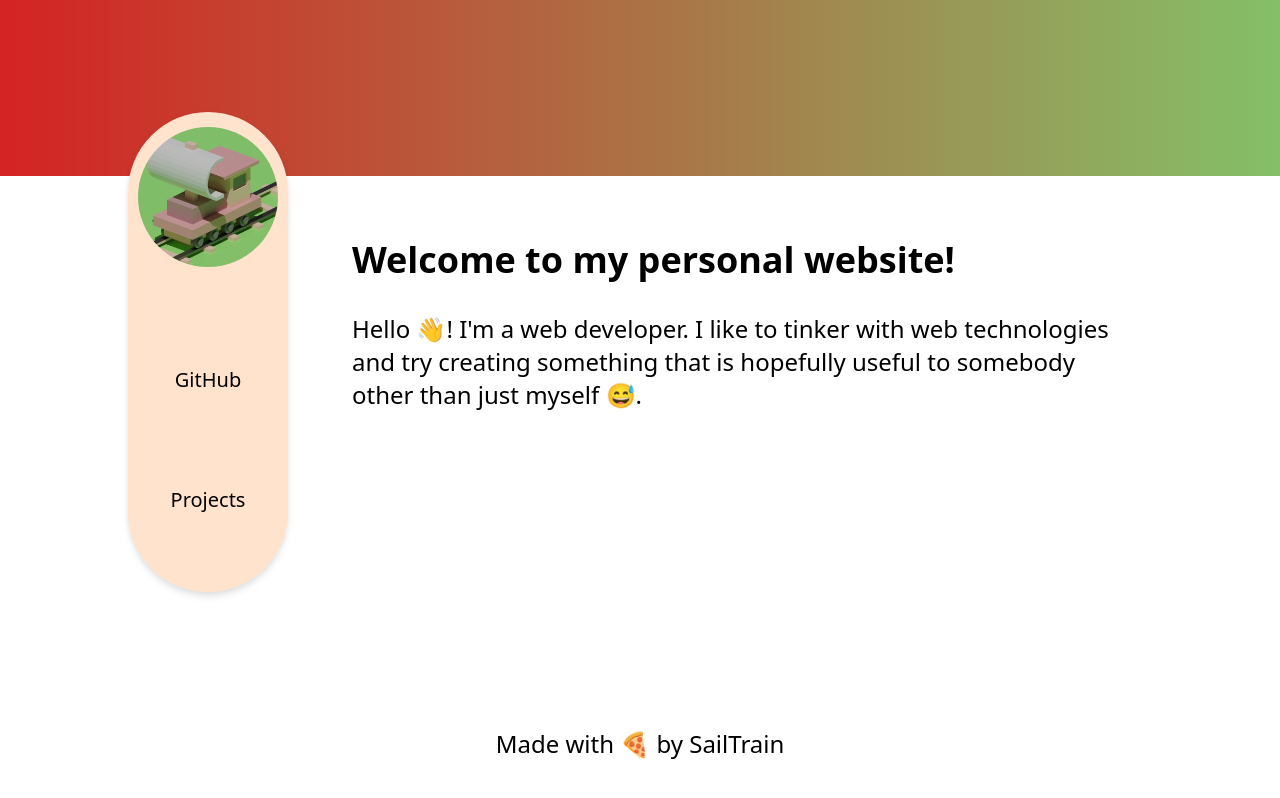
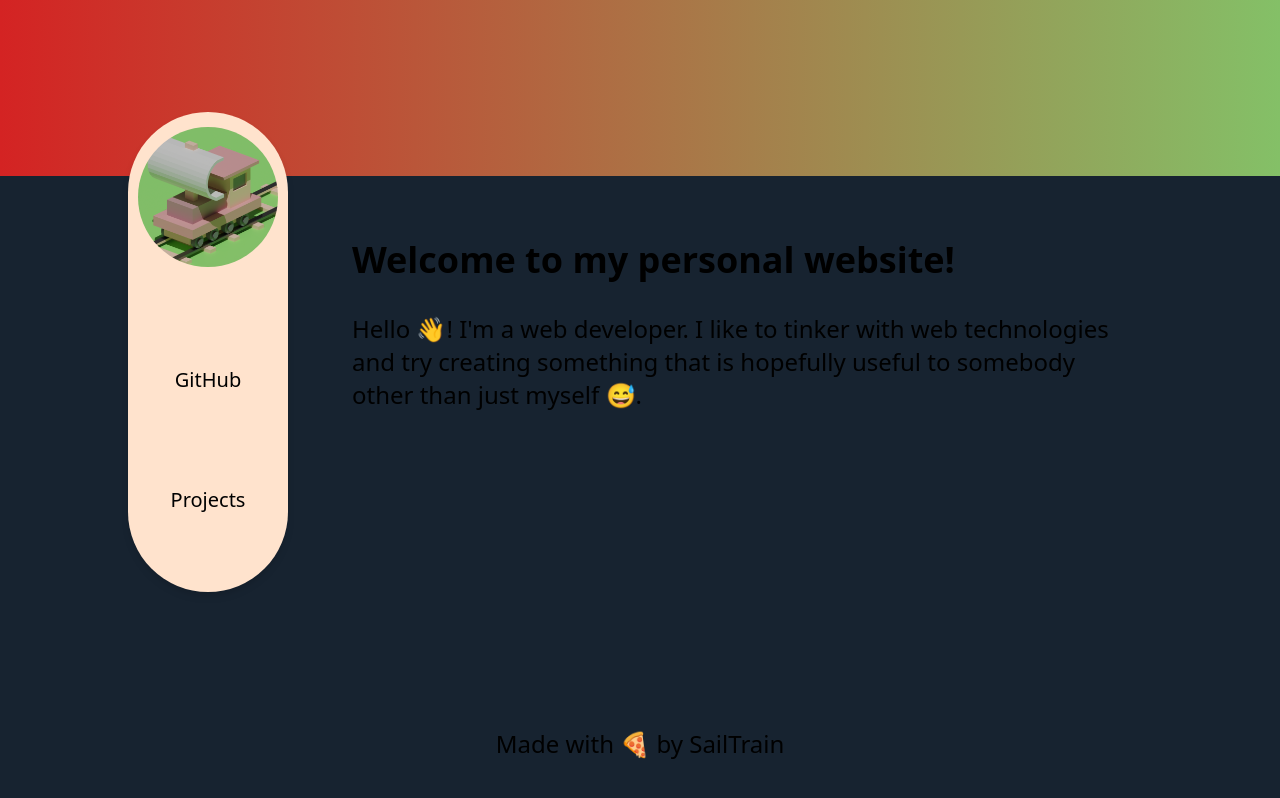
Before and after one commit to ludovico-chiavelli/sailtrain, a Next.js app: page / in a window 1280 px wide. Built offline with nearby package versions, Linux system fonts and the light colour scheme; some icons are missing.

Commit message:
make background dark

```diff
--- a/styles/globals.css
+++ b/styles/globals.css
@@ -12,4 +12,5 @@ html, body {
   height: 100%;
   width: 100%;
   overflow: auto;
+  background-color: #172330;
 }
```
